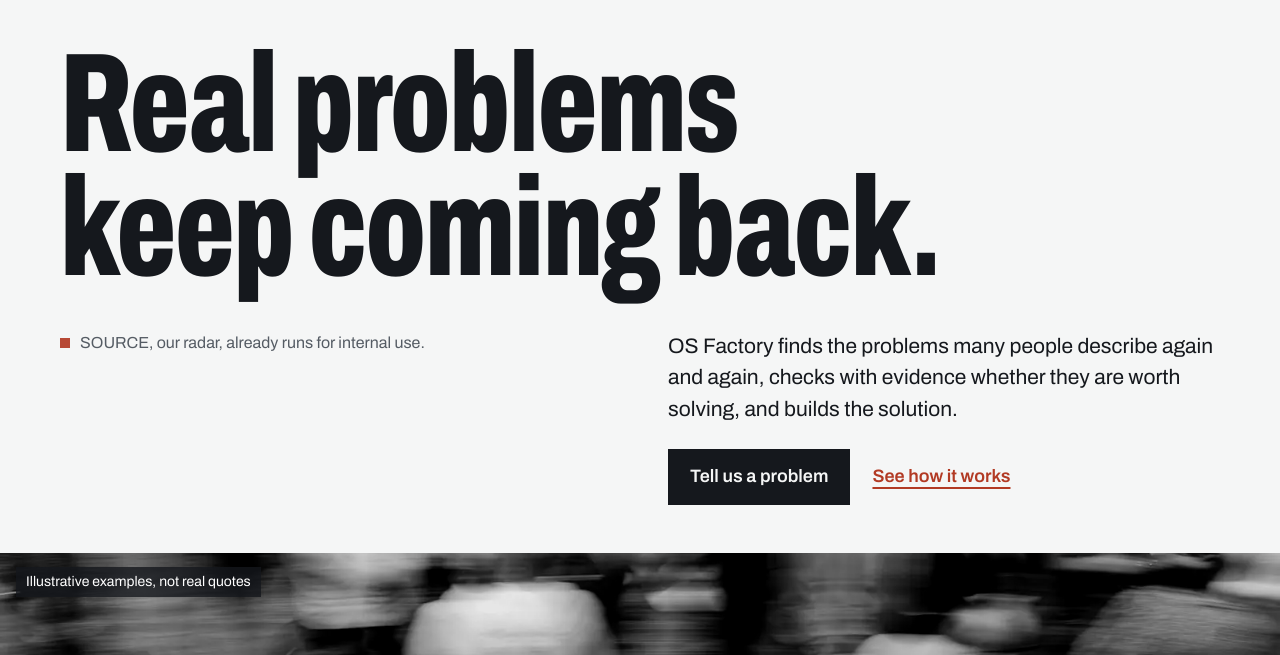
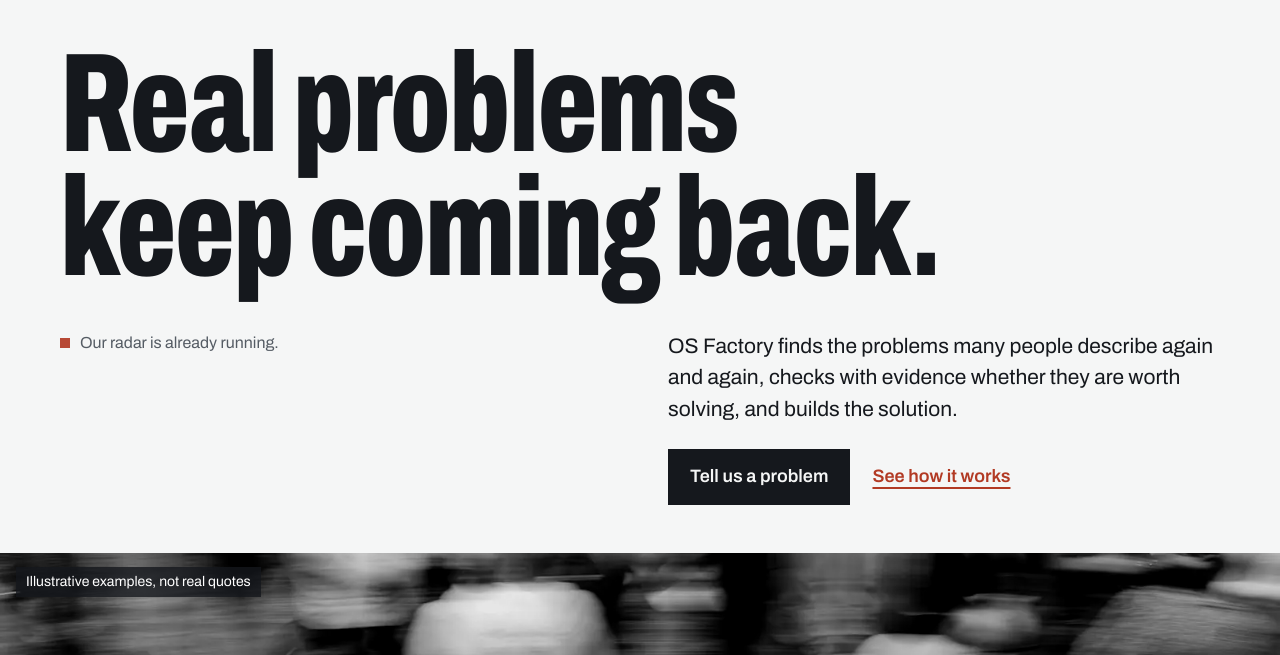
Before and after one commit to osfactory-hq/web, a plain HTML site: page index.html in a window 1280 px wide. Shown: the part 75-730 px from the top of the page. Drawn offline with Linux system fonts and the light colour scheme.

Commit message:
Portada: frase del radar más corta y subrayado a mano
Co-Authored-By: Claude Opus 5.5 <noreply@anthropic.com>

```diff
--- a/index.html
+++ b/index.html
@@ -349,7 +349,7 @@ picture{display:contents}
         <span data-l="en"><span class="w" style="animation-delay:.05s">Real</span> <span class="w" style="animation-delay:.12s">problems</span> <span class="w" style="animation-delay:.19s">keep</span> <span class="w" style="animation-delay:.26s">coming</span> <span class="w" style="animation-delay:.33s">back.</span></span>
       </h1>
       <div class="hero-row">
-        <p class="status"><i aria-hidden="true"></i><span data-l="es">SOURCE, nuestro radar, ya funciona en uso interno.</span><span data-l="en">SOURCE, our radar, already runs for internal use.</span></p>
+        <p class="status"><i aria-hidden="true"></i><span data-l="es">Nuestro radar ya funciona.</span><span data-l="en">Our radar is already running.</span></p>
         <div class="hero-copy">
           <p class="lede"><span data-l="es">OS Factory encuentra los problemas que muchas personas cuentan una y otra vez, comprueba con evidencia si merece la pena resolverlos y crea la solución.</span><span data-l="en">OS Factory finds the problems many people describe again and again, checks with evidence whether they are worth solving, and builds the solution.</span></p>
           <div class="ctas">
```
